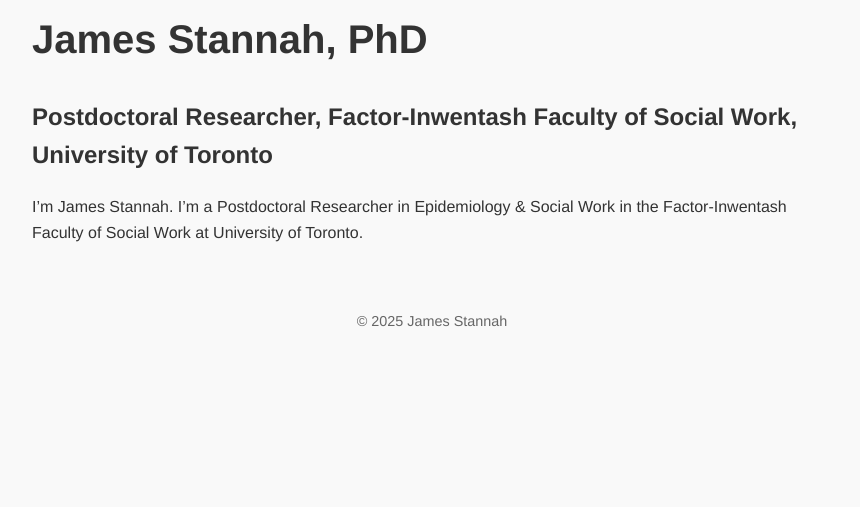
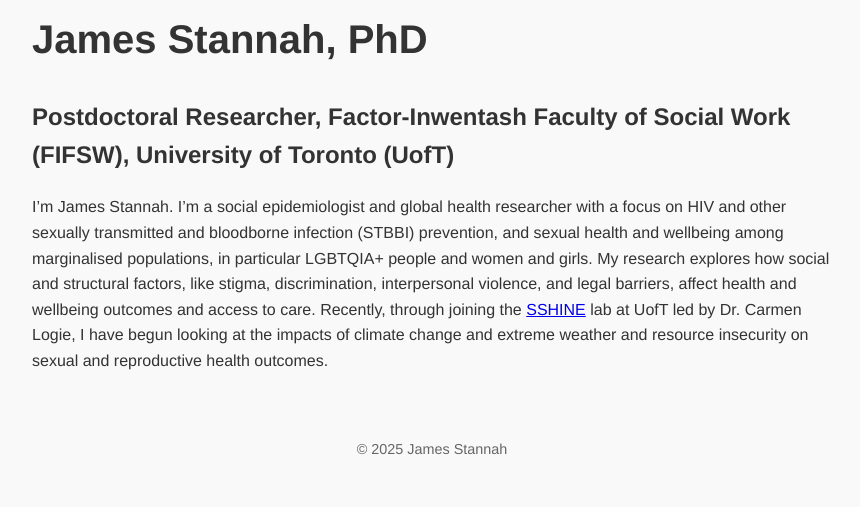
Before and after one commit to jamesstannah/jamesstannah.github.io, a Jekyll site: the page built from index.md, in a window 1280 px wide. Shown: the part 527-1034 px from the top of the page, without its empty margins (208-1068 px from the left). Built offline with Jekyll 4.4.1, drawn with Linux system fonts in a browser that asks for light colours; before the commit the page ends 906 px from its top, so only the background shows below that.

Commit message:
Update index.md

```diff
--- a/index.md
+++ b/index.md
@@ -7,6 +7,6 @@ permalink: /home/
 ![James Stannah](assets/images/leiden.jpg){: style="display:block; margin:0 auto; width:400px; border-radius:50%;" }
 
 # James Stannah, PhD
-## Postdoctoral Researcher, Factor-Inwentash Faculty of Social Work, University of Toronto
+## Postdoctoral Researcher, Factor-Inwentash Faculty of Social Work (FIFSW), University of Toronto (UofT)
 
-I’m James Stannah. I'm a Postdoctoral Researcher in Epidemiology & Social Work in the Factor-Inwentash Faculty of Social Work at University of Toronto.
+I’m James Stannah. I'm a social epidemiologist and global health researcher with a focus on HIV and other sexually transmitted and bloodborne infection (STBBI) prevention, and sexual health and wellbeing among marginalised populations, in particular LGBTQIA+ people and women and girls. My research explores how social and structural factors, like stigma, discrimination, interpersonal violence, and legal barriers, affect health and wellbeing outcomes and access to care. Recently, through joining the [SSHINE](https://sshinelab.com/) lab at UofT led by Dr. Carmen Logie, I have begun looking at the impacts of climate change and extreme weather and resource insecurity on sexual and reproductive health outcomes.
```
